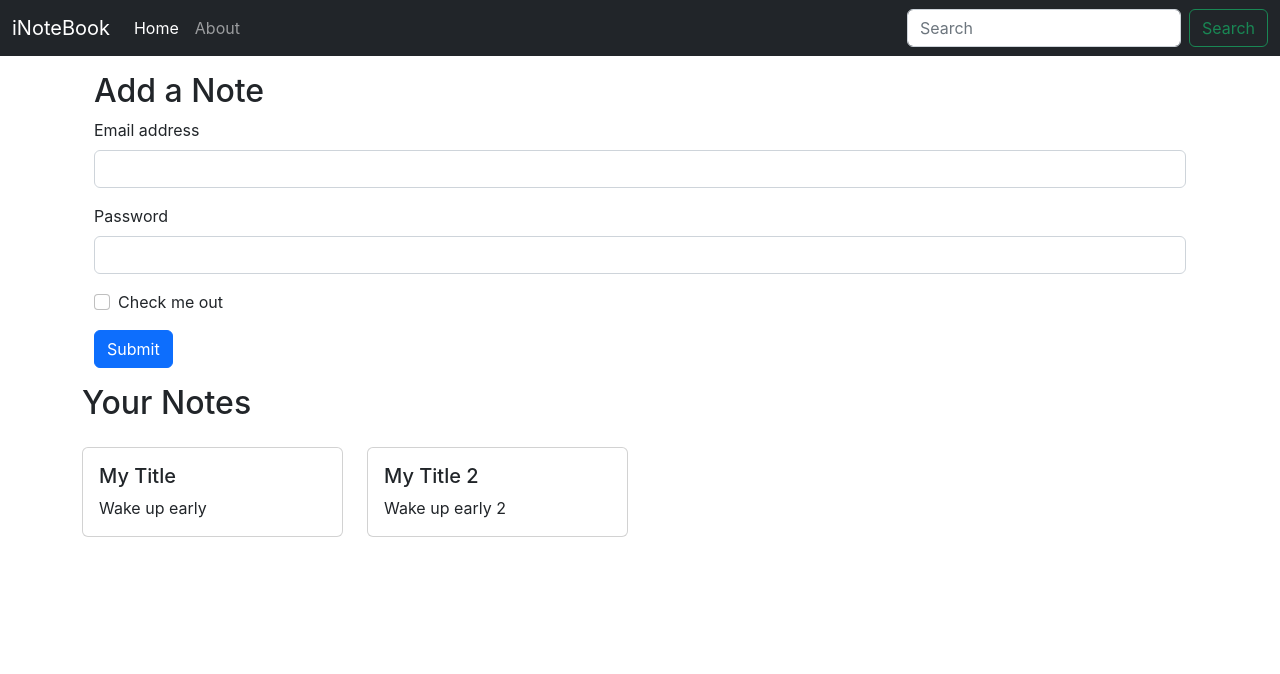
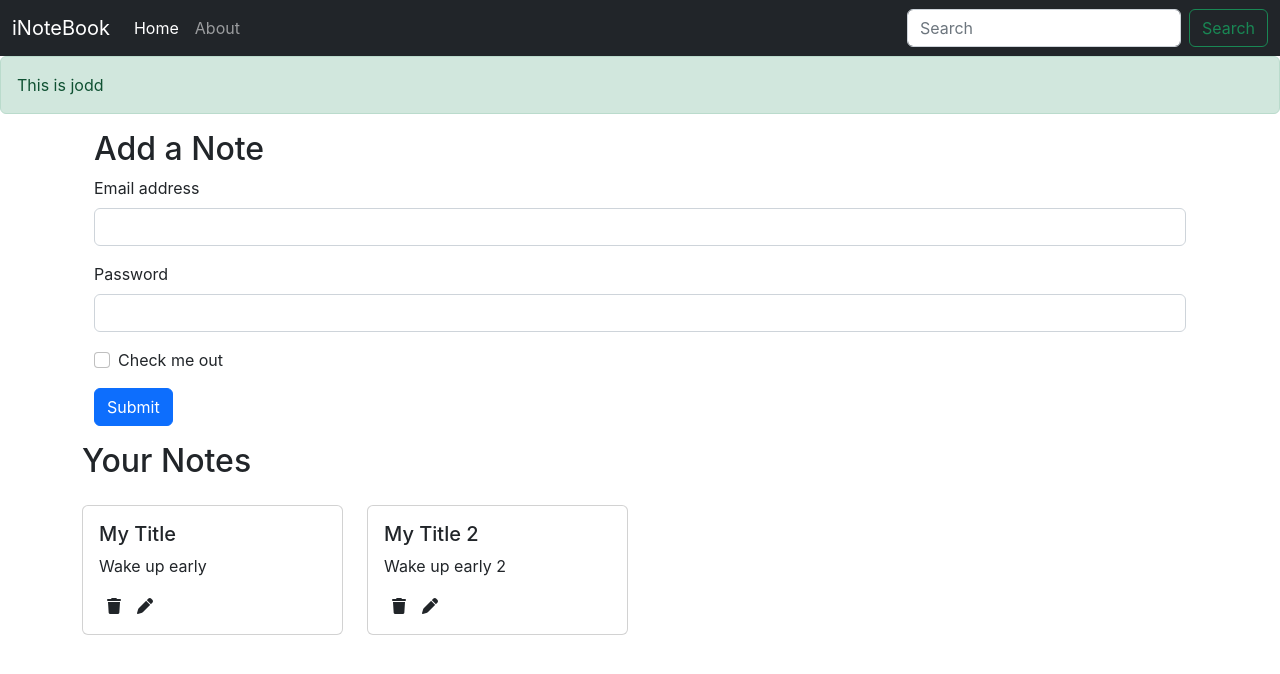
Before and after one commit to vaav07/inotebook, a React (Create React App) app: page / in a window 1280 px wide. Shown: the top 674 px of the page. Built offline with nearby package versions, Linux system fonts and the light colour scheme.

Commit message:
adding fontawesome icons

```diff
--- a/public/index.html
+++ b/public/index.html
@@ -30,6 +30,7 @@
   <body>
     <noscript>You need to enable JavaScript to run this app.</noscript>
     <div id="root"></div>
+    <script src="https://kit.fontawesome.com/a1bde4f030.js" crossorigin="anonymous"></script>
     <!--
       This HTML file is a template.
       If you open it directly in the browser, you will see an empty page.
--- a/src/App.js
+++ b/src/App.js
@@ -4,12 +4,14 @@ import Navbar from "./components/Navbar";
 import Home from "./components/Home";
 import About from "./components/About";
 import NoteState from "./context/notes/NoteState";
+import Alert from "./components/Alert";
 
 function App() {
   return (
     <>
       <NoteState>
         <Navbar />
+        <Alert message="This is jodd"/>
         <div className="container">
           <Routes>
             <Route path="/" element={<Home />} />
--- /dev/null
+++ b/src/components/Alert.js
@@ -0,0 +1,13 @@
+import React from 'react'
+
+const Alert = (props) => {
+  return (
+    <div>
+        <div className="alert alert-success" role="alert">
+  {props.message}
+</div>
+    </div>
+  )
+}
+
+export default Alert
--- a/src/components/Noteitem.js
+++ b/src/components/Noteitem.js
@@ -8,6 +8,8 @@ const NoteItem = (props) => {
         <div className="card-body">
           <h5 className="card-title">{note.title}</h5>
           <p className="card-text">{note.description}</p>
+          <i className="fa-solid fa-trash mx-2"></i>
+          <i className="fa-solid fa-pen mx-2"></i>
         </div>
       </div>
     </div>
--- a/src/components/Notes.js
+++ b/src/components/Notes.js
@@ -11,7 +11,7 @@ const Notes = () => {
         <div className="row my-3">
         <h2>Your Notes</h2>
         {notes.map((note)=>{
-          return <NoteItem note={note}/>;
+          return <NoteItem key={note._id} note={note}/>;
         })}
       </div>
     </div>
--- a/src/context/notes/NoteState.js
+++ b/src/context/notes/NoteState.js
@@ -4,9 +4,11 @@ import { useState } from "react";
 
 const NoteState = (props) => {
  const notesInitial = [
-{"title":"My Title",
+{ "_id": "sdbabdsad5s45ad4",
+    "title":"My Title",
 "description": "Wake up early"},
-{"title":"My Title 2",
+{"_id": "sdbsadabdsad5s45ad4",
+    "title":"My Title 2",
 "description": "Wake up early 2"}
  ]
 
--- a/src/index.css
+++ b/src/index.css
@@ -11,3 +11,7 @@ code {
   font-family: source-code-pro, Menlo, Monaco, Consolas, 'Courier New',
     monospace;
 }
+
+i {
+  cursor: pointer
+}
```
